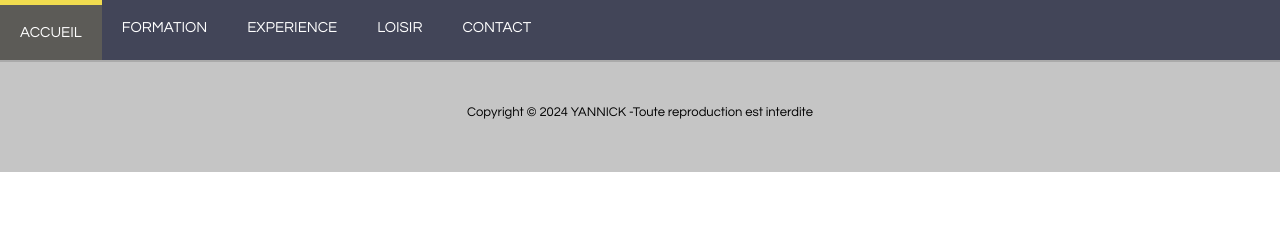
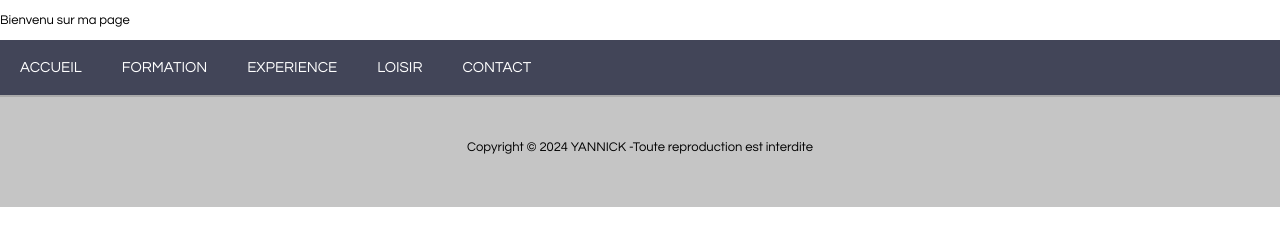
Before and after one commit to YANNICKBLESSING/YANNICKBLESSING, a plain HTML site: page index.html in a window 1280 px wide. Drawn offline with Linux system fonts and the light colour scheme.

Commit message:
création et ajout du fichier Scripts.js

```diff
--- a/index.html
+++ b/index.html
@@ -4,7 +4,13 @@
         <title>YANNICK BLESSING</title>
         <meta charset="utf-8">
         <link rel="stylesheet" href="CSS/style.css">
+       <script src="script.js"></script>
+
     </head>
+    <body>
+        <div class="banner">
+            <p>Bienvenu sur ma page</p>
+        </div>
 <!--navbar-->
 <nav>
     <div class="navbar">
@@ -28,6 +34,7 @@
        </ul>
     </div>
 </nav>
+    </body>
 <!--content-->
 
 <!--footer-->
--- /dev/null
+++ b/script.js
@@ -0,0 +1 @@
+console.log("Hello World");
```
